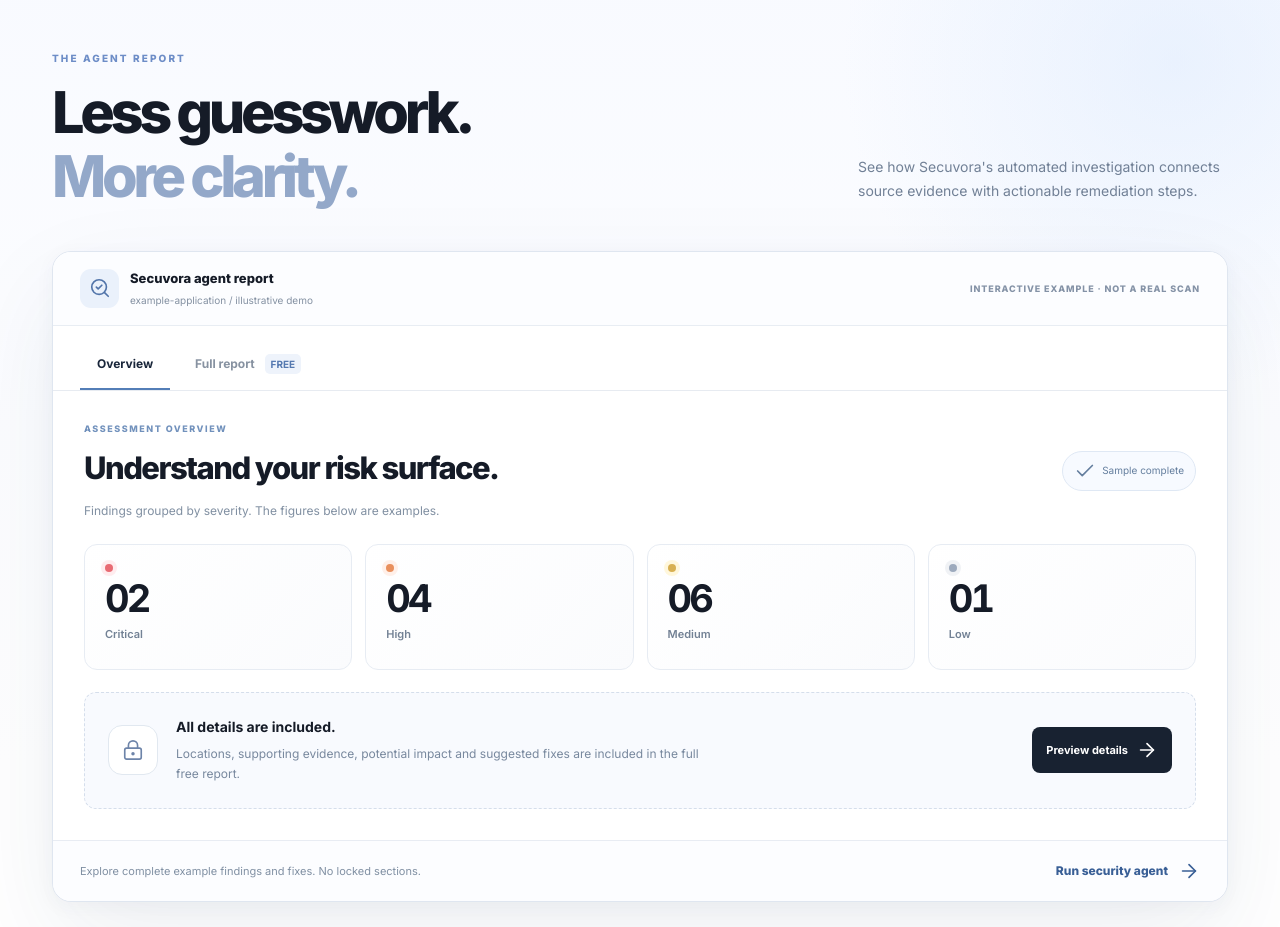
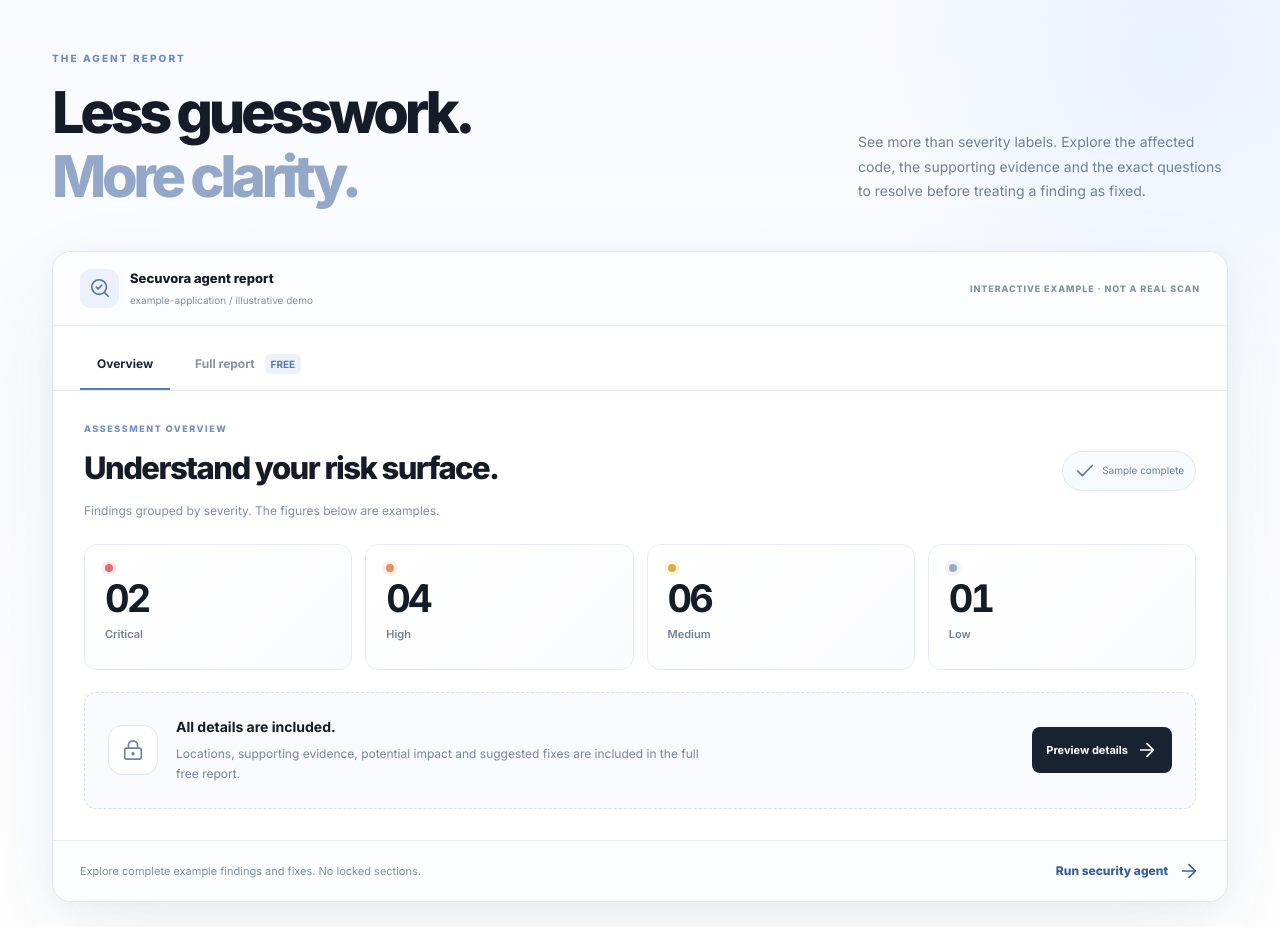
Before and after one commit to helloskyorigin/Safe-sure, a Next.js app: page / in a window 1280 px wide. Shown: the part 2060-2987 px from the top of the page. Built offline with nearby package versions, Linux system fonts and the light colour scheme.

Commit message:
copy(secuvora): strengthen example report subtitle around evidence and fixes

```diff
--- a/components/ReportExperience.tsx
+++ b/components/ReportExperience.tsx
@@ -61,7 +61,7 @@ export default function ReportExperience({ onOpenAssessment }: { onOpenAssessmen
             <p className="eyebrow">THE AGENT REPORT</p>
             <h2 id="experience-title">Less guesswork.<br/><span>More clarity.</span></h2>
           </motion.div>
-          <p>See how Secuvora's automated investigation connects source evidence with actionable remediation steps.</p>
+          <p>See more than severity labels. Explore the affected code, the supporting evidence and the exact questions to resolve before treating a finding as fixed.</p>
         </div>
         <motion.div className="experience-shell" initial={{ y: 26 }} whileInView={{ y: 0 }} viewport={{ once: true, amount: 0.13 }} transition={{ duration: reduceMotion ? 0 : .8, ease }}>
           <div className="experience-toolbar">
```
